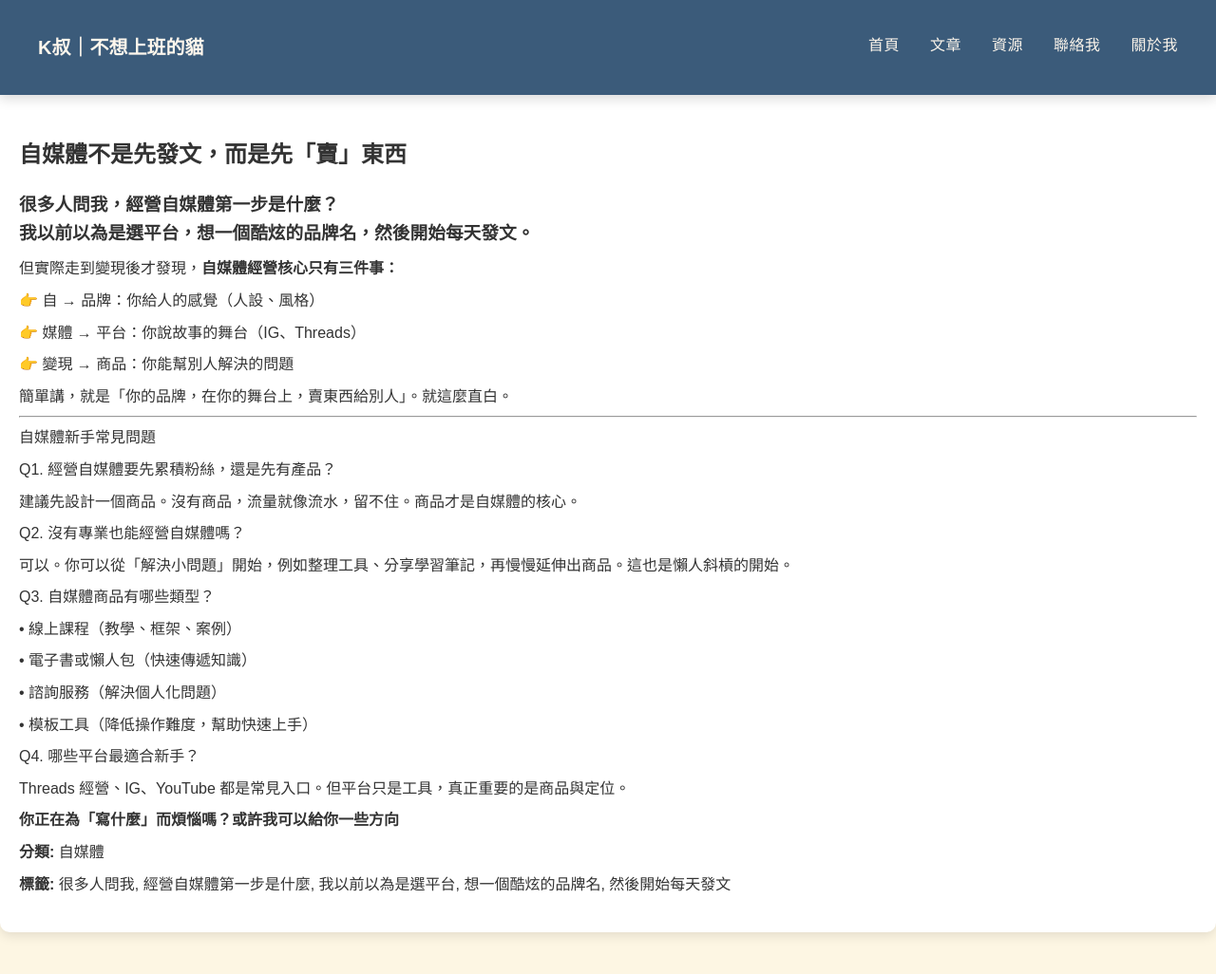
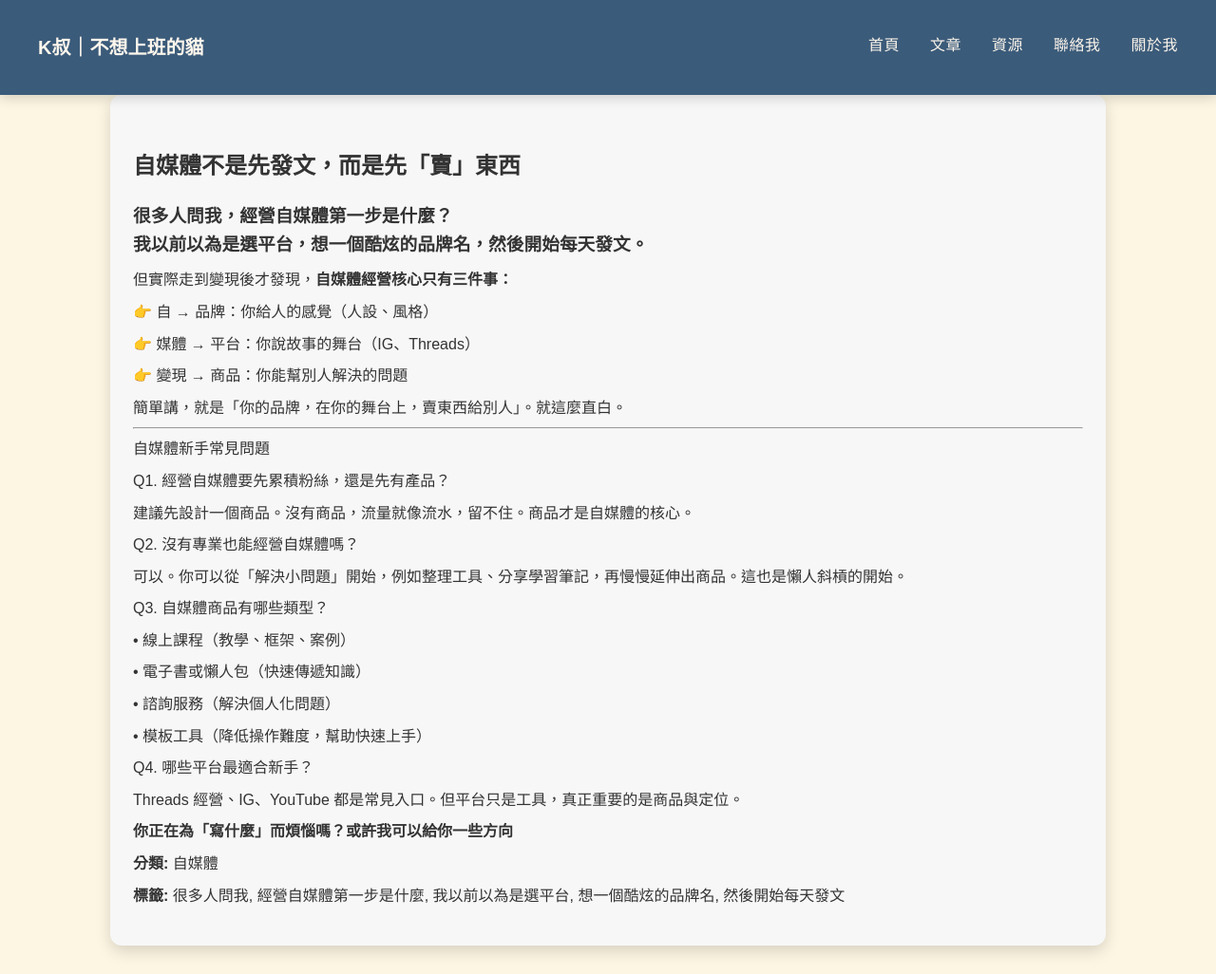
Before and after one commit to KenHAI666/Runing9TO5, a Jekyll site: the page built from _posts/2025-09-12-自媒體不是先發文而是先賣東西.md, in a window 1280 px wide and 1026 px high. Shown: the whole window at 95% size. Built offline with Jekyll 4.4.1, drawn with Linux system fonts in a browser that asks for light colours.

Commit message:
Update 2025-09-12-自媒體不是先發文而是先賣東西.md

```diff
--- a/_posts/2025-09-12-自媒體不是先發文而是先賣東西.md
+++ b/_posts/2025-09-12-自媒體不是先發文而是先賣東西.md
@@ -7,7 +7,7 @@ tags: ['很多人問我', '經營自媒體第一步是什麼', '我以前以為
 description: "#很多人問我，經營自媒體第一步是什麼？ 我以前以為是選平台，想一個酷炫的品牌名，然後開始每天發文。# 但實際走到變現後才發現，**自媒體經營核心只有三件事：** 👉 自 → 品牌：你給人的感覺（人設、..."
 ---
 
-<div class="card-section-1">
+<section class="card-section" style="background:#f7f7f7;">
 
 <h2>自媒體不是先發文，而是先「賣」東西</h2>
 <h3>很多人問我，經營自媒體第一步是什麼？<br>
```
